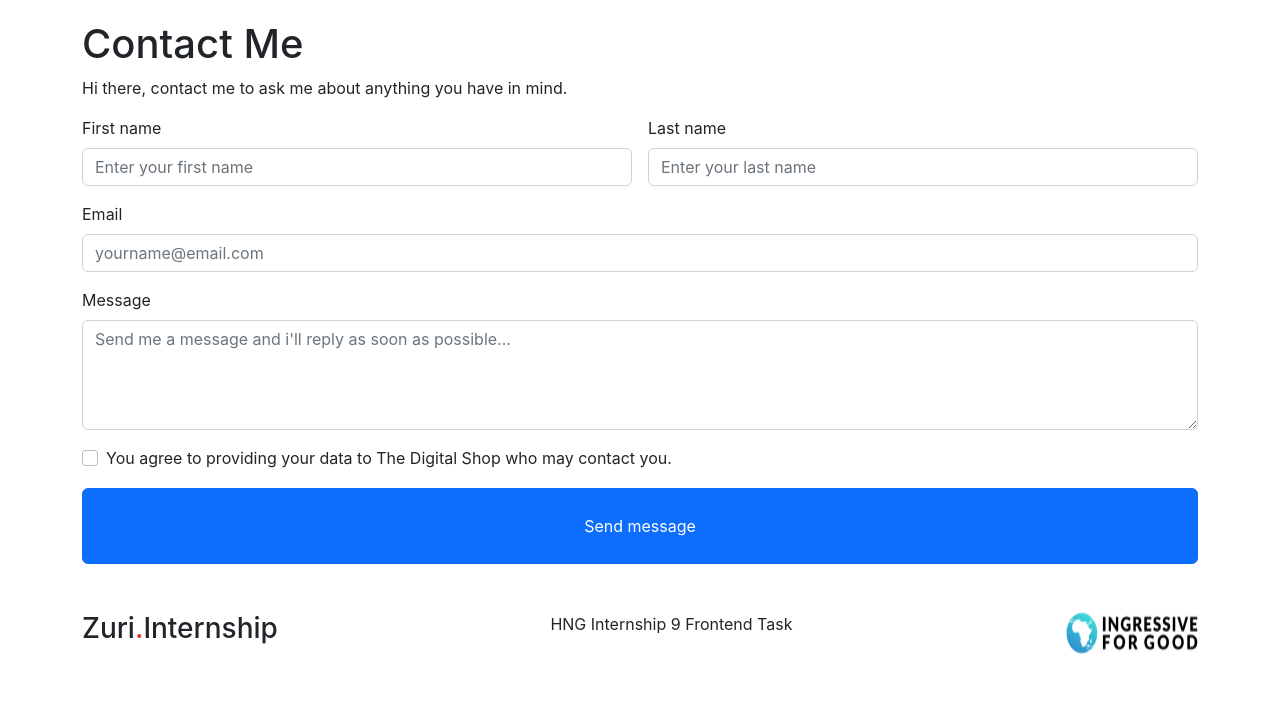
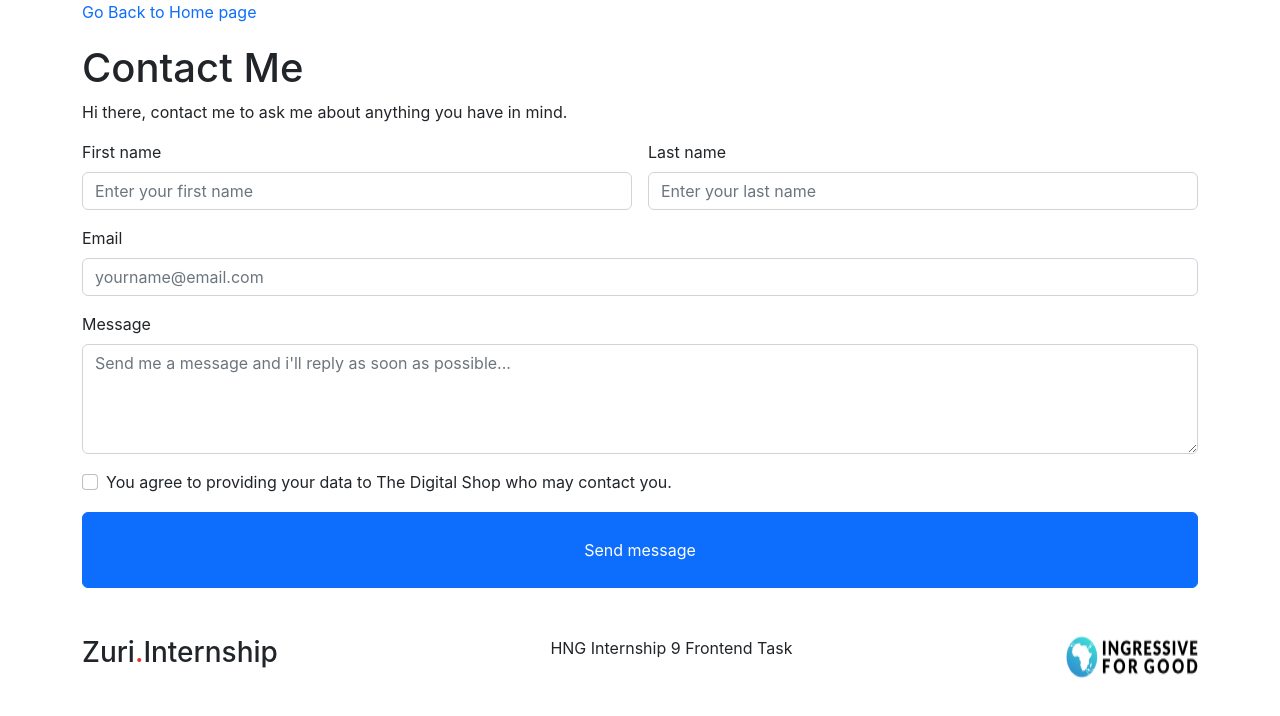
Before and after one commit to lerderl/digital-shop, a React (Create React App) app: page /contact in a window 1280 px wide. Shown: the top 716 px of the page. Built offline with nearby package versions, Linux system fonts and the light colour scheme.

Commit message:
feat: Add route back to home page

```diff
--- a/src/components/Contact.js
+++ b/src/components/Contact.js
@@ -1,3 +1,5 @@
+import { Link } from "react-router-dom";
+
 import Footer from "./Footer";
 
 const Contact = () => {
@@ -5,6 +7,7 @@ const Contact = () => {
 
   return (
     <div className='container'>
+      <Link to='/'>Go Back to Home page</Link>
       <h1>Contact Me</h1>
       <p>Hi there, contact me to ask me about anything you have in mind.</p>
       {/* form */}
```
